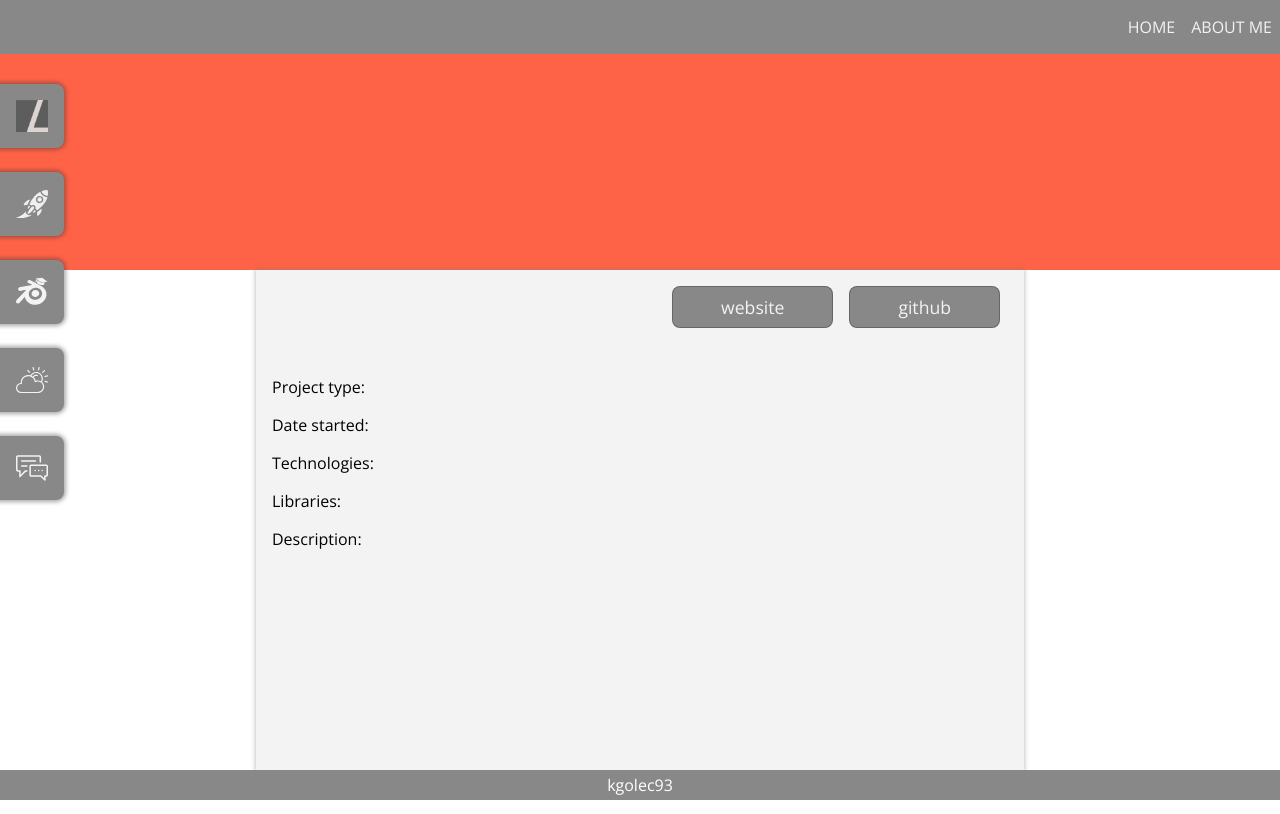
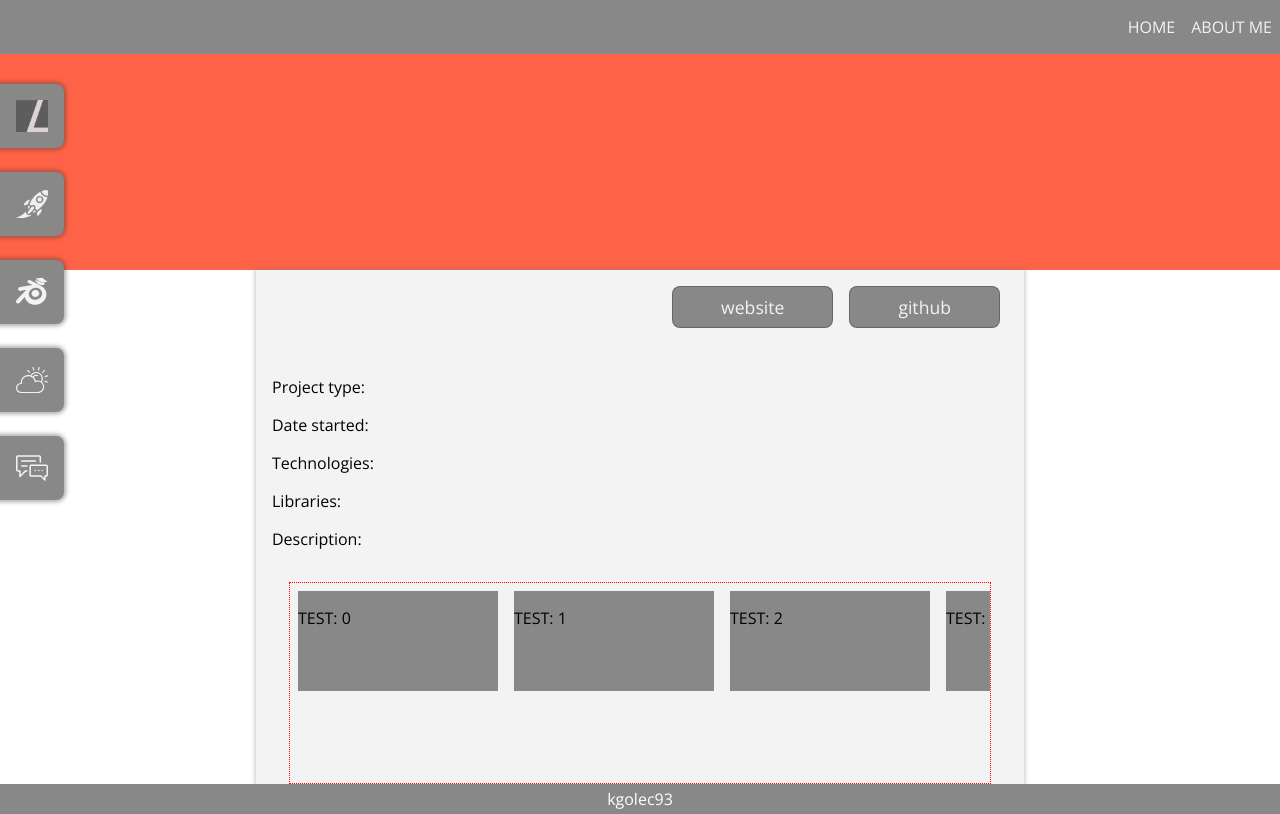
Before and after one commit to kgolec93/portfolio, a React (Create React App) app: page /project in a window 1280 px wide. Built offline with nearby package versions, Linux system fonts and the light colour scheme.

Commit message:
Gallery basic template

```diff
--- a/src/App.scss
+++ b/src/App.scss
@@ -214,3 +214,42 @@ $rotate3d: rotateX(44deg) rotateY(0deg) rotateZ(33deg);
     padding: 16px;
   }
 }
+
+.galleryContainer {
+  height: 200px;
+  width: 700px;
+  margin: auto;
+  // position: fixed; // TEST ONLY
+  border: 1px dotted red;
+  overflow-X: scroll;
+  display: flex;
+  flex-direction: row;
+  .galleryItem {
+    height: 100px;
+    min-width: 200px;
+    margin: 8px;
+    background-color: $baseColor;
+    &:hover {
+      cursor: pointer;
+    }
+  }
+}
+
+.blackout {
+  width: 100vw;
+  height: 100vh;
+  background-color: #22222280;
+  position: fixed;
+  top: 0;
+  left: 0;
+  .showImage {
+    position: fixed;
+    top: 50vh;
+    left: 50vw;
+    transform: translateX(-50%) translateY(-50%);
+    width: 50vw;
+    height: 50vh;
+    background-color: #f3f3f3;
+
+  }
+}
--- /dev/null
+++ b/src/components/Gallery/GalleryContainer.js
@@ -0,0 +1,52 @@
+import React, { Component } from 'react'
+
+const testArray = [0,1,2,3,4]
+
+const ShowItem = (props) => {
+
+
+    return (
+        <div className="blackout" onClick={props.hideItem}>
+            <div className="showImage">
+
+            </div>
+        </div>
+    )
+}
+
+export class GalleryContainer extends Component {
+    constructor() {
+        super();
+        this.state = {
+            showImage: false
+        }
+    }
+
+    toggleImage = () => {
+        this.setState({
+            showImage: !this.state.showImage
+        })
+    }
+
+    render() {
+        return (
+            <div className='galleryContainer'>
+                {testArray.map((i)=> {
+                    return (
+                        <div className='galleryItem' onClick={this.toggleImage}>
+                            <p>TEST: {i}</p>
+                        </div>
+                    )
+                })}
+                {this.state.showImage === true &&
+                    <ShowItem
+                        hideItem={this.toggleImage}
+                    />
+                }
+
+            </div>
+        )
+    }
+}
+
+export default GalleryContainer
--- a/src/components/ProjectPage.js
+++ b/src/components/ProjectPage.js
@@ -1,5 +1,6 @@
 import React, { Component }  from 'react'
 import { connect } from 'react-redux'
+import GalleryContainer from './Gallery/GalleryContainer'
 
 const mapStateToProps = state => {
     return {
@@ -29,6 +30,7 @@ class index extends Component {
                     <p>Libraries: {this.props.data !== undefined && this.props.data.libraries}</p>
                     <p>Description: {this.props.data !== undefined && this.props.data.description}</p>
                     </div>
+                    <GalleryContainer/>
                 </div>
             </div>
         )
```
Also changed, not shown: 1 other file (tests, documents, lock files or other folders).
